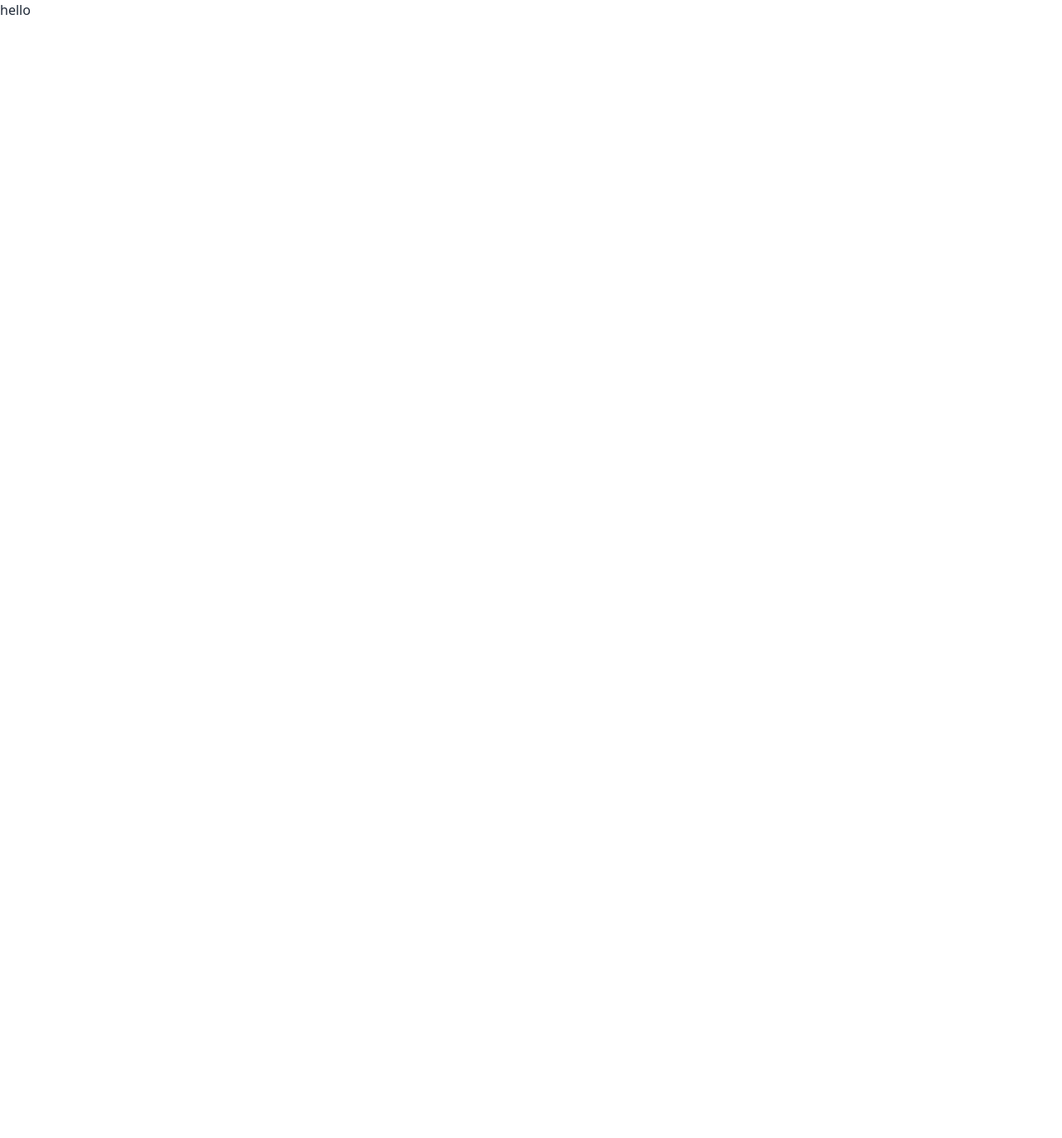
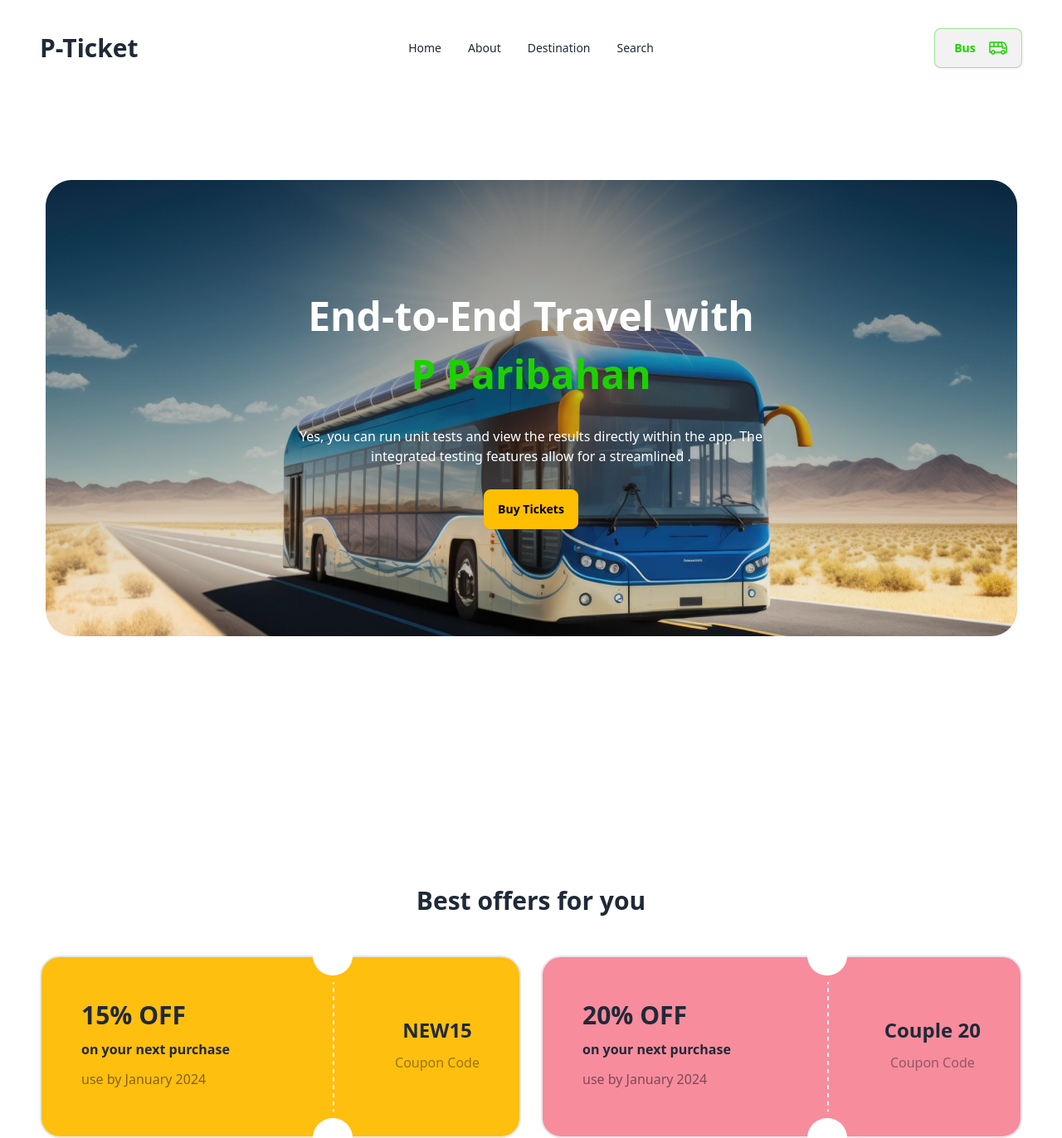
Before and after one commit to ri5257/A5-P-Ticket, a plain HTML site: page index.html in a window 1280 px wide. Shown: the whole page at 83% size. Before the commit the page ends 800 px from the top, so only its background shows below. Drawn offline with nearby package versions, Linux system fonts and the light colour scheme.

Commit message:
second commit

```diff
--- a/index.html
+++ b/index.html
@@ -11,12 +11,122 @@
     <link href="https://cdn.jsdelivr.net/npm/daisyui@4.7.2/dist/full.min.css" rel="stylesheet" type="text/css" />
     <script src="https://cdn.tailwindcss.com"></script>
     <!-- google fonts -->
+    <link rel="preconnect" href="https://fonts.googleapis.com">
+    <link rel="preconnect" href="https://fonts.gstatic.com" crossorigin>
+    <link
+        href="https://fonts.googleapis.com/css2?family=Inter:wght@100..900&family=Raleway:ital,wght@0,100..900;1,100..900&family=Roboto:ital,wght@0,100;0,300;0,400;0,500;0,700;0,900;1,100;1,300;1,400;1,500;1,700;1,900&display=swap"
+        rel="stylesheet">
+    <script>
+        tailwind.config = {
+            theme: {
+                extend: {
+                    fonts: {
+                        inter: ['Inter', 'sans-serif'],
+                        raleway: ['Raleway', 'sans-serif'],
+                        roboto: ['Roboto', 'sans-serif'],
+                        colors: {
+                            clifford: '#da373d',
+                        }
+                    }
+                }
+            }
+        }
+    </script>
 
 </head>
 
 <body>
-    <h1>hello</h1>
-    <script src="JS/script.js"></script>
+    <header class="container mx-auto">
+        <section class="px-10 pt-6">
+            <nav>
+                <div class="navbar bg-base-100">
+                    <div class="navbar-start">
+                        <div class="dropdown">
+                            <div tabindex="0" role="button" class="btn btn-ghost lg:hidden">
+                                <svg xmlns="http://www.w3.org/2000/svg" class="h-5 w-5" fill="none" viewBox="0 0 24 24"
+                                    stroke="currentColor">
+                                    <path stroke-linecap="round" stroke-linejoin="round" stroke-width="2"
+                                        d="M4 6h16M4 12h8m-8 6h16" />
+                                </svg>
+                            </div>
+                            <ul tabindex="0"
+                                class="menu menu-sm dropdown-content mt-3 z-[1] p-2 shadow bg-base-100 rounded-box w-52">
+                                <li><a>Home</a></li>
+                                <li><a>About</a></li>
+                                <li><a>Destination</a></li>
+                                <li><a>Search</a></li>
+                            </ul>
+                        </div>
+                        <h1 class="w-36 text-3xl font-bold font-raleway">P-Ticket</h1>
+                    </div>
+                    <div class="navbar-center hidden lg:flex">
+                        <ul class="menu menu-horizontal px-1">
+                            <li><a>Home</a></li>
+                            <li><a>About</a></li>
+                            <li><a>Destination</a></li>
+                            <li><a>Search</a></li>
+                        </ul>
+                    </div>
+                    <div class="navbar-end ">
+                        <a class="btn border-[#1DD10066]"><span class="text-[#1DD100] w-10">Bus</span> <img
+                                src="images/bus-icon.png" alt=""> </a>
+                    </div>
+                </div>
+            </nav>
+
+            <div class="min-h-screen bg-[url(images/banner.png)] bg-no-repeat bg-center">
+                <div class=" min-h-screen flex flex-col items-center justify-center text-center gap-7">
+                    <h1 class="text-5xl font-bold font-raleway text-white leading-[70px]">End-to-End Travel with <br>
+                        <span class="text-[#1DD100]"> P Paribahan</span>
+                    </h1>
+                    <p class="text-white">Yes, you can run unit tests and view the results directly within the app. The
+                        <br> integrated testing features allow for a streamlined .
+                    </p>
+                    <button class="btn btn-warning font-bold">Buy Tickets</button>
+                </div>
+            </div>
+        </section>
+    </header>
+    <main>
+        <section class="container mx-auto">
+            <h1 class="text-center font-bold text-3xl mt-44 mb-12">Best offers for you</h1>
+            <div class="flex justify-center space-x-6">
+                <div class="border-2 w-[580px] h-[220px] rounded-3xl bg-[#FFBF0F]">
+                    <div class="flex justify-between items-center h-full p-12 leading-9">
+                        <h3><span class="text-3xl font-extrabold">15% OFF</span> <br>
+                            <span class="font-bold">on your next purchase</span> <br>
+                            <span class="text-[#03071280]">use by January 2024</span>
+                        </h3>
+                        <span><img class="pl-12" src="images/cupon-devider.png" alt=""></span>
+                        <h3 class="text-center">
+                            <span class="text-2xl font-bold">NEW15</span> <br>
+                            <span class="text-[#03071266]">Coupon Code</span>
+                        </h3>
+                    </div>
+                </div>
+                <div class="border-2 w-[580px] h-[220px] rounded-3xl bg-[#F78C9C]">
+                    <div class="flex justify-between items-center h-full p-12 leading-9">
+                        <h3><span class="text-3xl font-extrabold">20% OFF</span> <br>
+                            <span class="font-bold">on your next purchase</span> <br>
+                            <span class="text-[#03071280]">use by January 2024</span>
+                        </h3>
+                        <span><img class="pl-12" src="images/cupon-devider.png" alt=""></span>
+                        <h3 class="text-center">
+                            <span class="text-2xl font-bold">Couple 20</span> <br>
+                            <span class="text-[#03071266]">Coupon Code</span>
+                        </h3>
+                    </div>
+                </div>
+
+
+            </div>
+            <div>
+
+            </div>
+        </section>
+    </main>
+
+    <!-- <script src="JS/script.js"></script> -->
 </body>
 
 </html>
```
